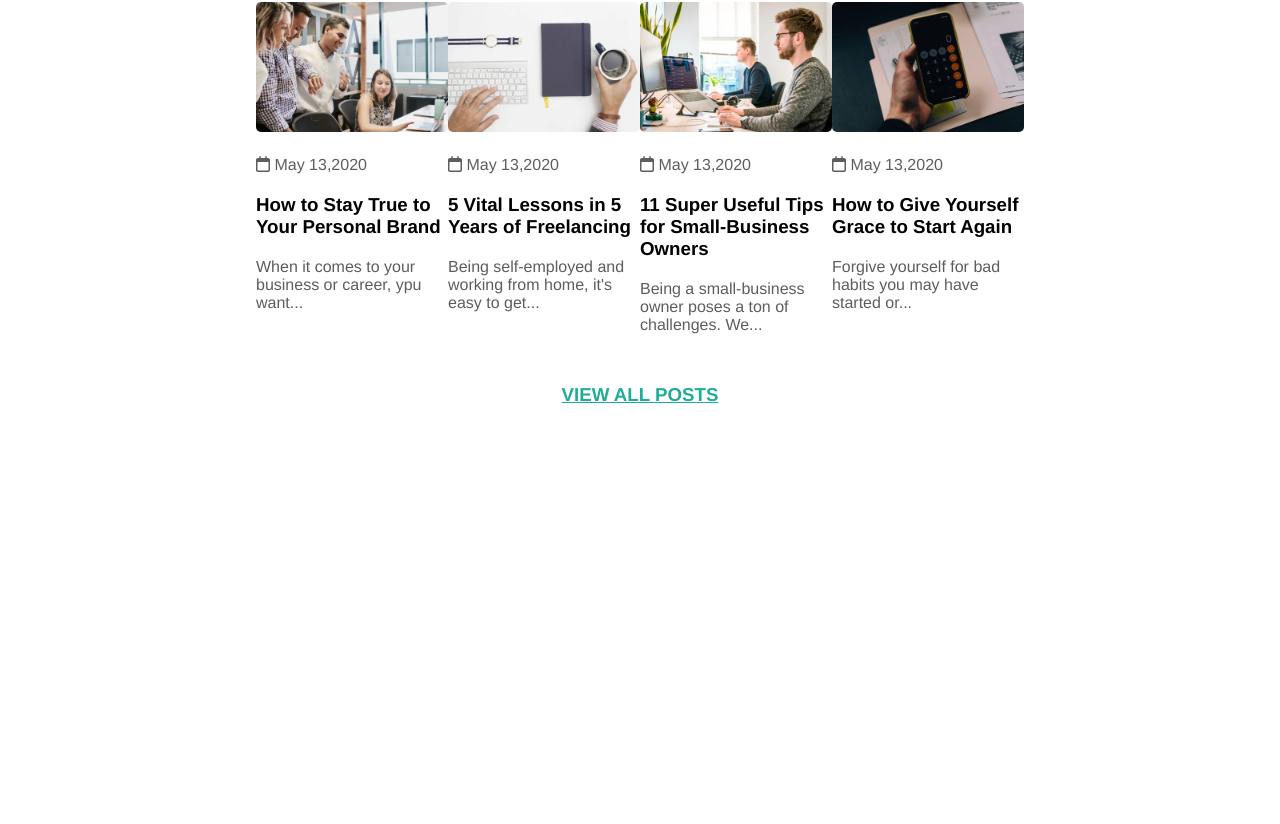
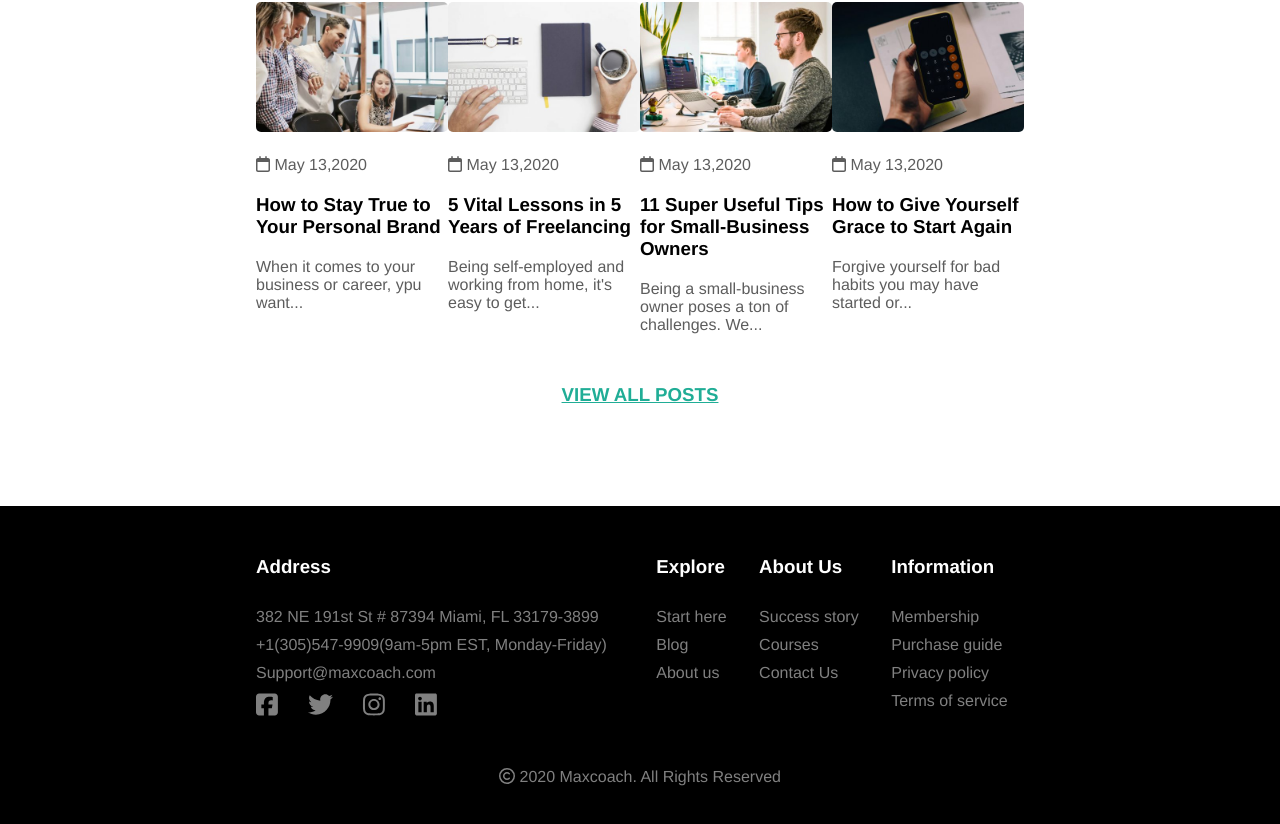
Before and after one commit to mouhcine15/proj-html-vuejs, a Vue app: page / in a window 1280 px wide. Shown: the part 5822-6646 px from the top of the page. Before the commit the page ends 6228 px from the top, so only its background shows below. Built offline with nearby package versions, Linux system fonts and the light colour scheme.

Commit message:
footer completo

```diff
--- a/src/App.vue
+++ b/src/App.vue
@@ -2,18 +2,21 @@
   <div id="app">
     <MyHeader/>
     <MyMain/>
+    <MyFooter/>
   </div>
 </template>
 
 <script>
 import MyHeader from './components/MyHeader.vue'
 import MyMain from './components/MyMain.vue'
+import MyFooter from './components/MyFooter.vue'
 
 export default {
   name: 'App',
   components: {
     MyHeader,
-    MyMain
+    MyMain,
+    MyFooter
 }
 }
 </script>
--- /dev/null
+++ b/src/components/MyFooter.vue
@@ -0,0 +1,230 @@
+<template>
+    <div class="section">
+        <div class="width-60-perc margin-auto pad-top-bot-50">
+            <div class="white just-between">
+                <div class="width-50-perc">
+                    <h3>Address</h3>
+                    <ul class="list-style-none pad-top-20 grey">
+                        <li class="pad-top-10" v-for="(item, i) in address" :key="i">
+                            {{item}}
+                        </li>
+                    </ul>
+                    <div class="pad-top-10 grey">
+                        <font-awesome-icon icon="fa-brands fa-facebook-square" class="icone"/>
+                        <font-awesome-icon icon="fa-brands fa-twitter" class="icone"/>
+                        <font-awesome-icon icon="fa-brands fa-instagram" class="icone"/>
+                        <font-awesome-icon icon="fa-brands fa-linkedin" class="icone"/>
+                    </div>
+                </div>
+                <div class="just-around width-50-perc">
+                    <div>
+                        <h3>Explore</h3>
+                        <ul class="list-style-none pad-top-20 grey">
+                            <li class="pad-top-10" v-for="(item, i) in explore" :key="i">
+                                {{item}}
+                            </li>
+                        </ul>
+                    </div>
+                    <div>
+                        <h3>About Us</h3>
+                        <ul class="list-style-none pad-top-20 grey">
+                            <li class="pad-top-10" v-for="(item, i) in about" :key="i">
+                                {{item}}
+                            </li>
+                        </ul>
+                    </div>
+                    <div>
+                        <h3>Information</h3>
+                        <ul class="list-style-none pad-top-20 grey">
+                            <li class="pad-top-10" v-for="(item, i) in information" :key="i">
+                                {{item}}
+                            </li>
+                        </ul>
+                    </div>
+                </div>
+            </div>
+            <div class="grey text-center pad-top-bot-50">
+                <font-awesome-icon icon="fa-regular fa-copyright" /> 2020 Maxcoach. All Rights Reserved
+            </div>
+        </div>
+    </div>
+</template>
+
+<script>
+
+export default {
+  name: 'RealStories',
+    data () {
+      return {
+            address: [
+                '382 NE 191st St # 87394 Miami, FL 33179-3899',
+                '+1(305)547-9909(9am-5pm EST, Monday-Friday)',
+                'Support@maxcoach.com'
+            ],
+            explore: [
+                'Start here',
+                'Blog',
+                'About us'
+            ],
+            about: [
+                'Success story',
+                'Courses',
+                'Contact Us'
+            ],
+            information: [
+                'Membership',
+                'Purchase guide',
+                'Privacy policy',
+                'Terms of service'
+            ],
+        }
+    }
+}
+</script>
+
+<!-- Add "scoped" attribute to limit CSS to this component only -->
+<style scoped lang="scss">
+    .icone {
+        font-size: 25px;
+        padding-right: 30px;
+    }
+   .section {
+        width: 100%;
+        margin-top: 100px;
+        background-color: black;
+    }
+
+// TEXT ALIGN
+    .text-center {
+        text-align: center;
+    }
+// TEXT DECORATION
+    .underline {
+        text-decoration: underline;
+    }
+
+// COLORI
+   .green {
+        color: rgb(32,173,150);
+   }
+   .grey {
+        color: grey;
+   }
+   .white {
+    color: white;
+   }
+
+// MARGINI-PADDING
+    .margin-auto {
+        margin: auto;
+    }
+    .margin-top-20 {
+        margin-top: 20px;
+    }
+    .margin-top-30 {
+        margin-top: 30px;
+    }
+    .margin-top-50 {
+        margin-top: 50px;
+    }
+    .margin-top-100 {
+        margin-top: 100px;
+    }
+    .padding-50 {
+        padding: 50px;
+    }
+    .pad-right-20 {
+        padding-left: 20px;
+    }
+    .pad-top-10 {
+        padding-top: 10px;
+    }
+    .pad-top-20 {
+        padding-top: 20px;
+    }
+    .pad-top-bot-50 {
+        padding: 50px 0;
+    }
+    .pad-bot {
+        padding-bottom: 30px;
+    }
+// WIDTH
+    .width-80 {
+        width: 80px;
+    }
+    .width-200 {
+        width: 260px;
+    }
+    .width-50-perc {
+        width: 50%;
+    }
+    .width-60-perc {
+        width: 60%;
+    }
+    .width-100-perc {
+        width: 100%;
+    }
+
+// FONT
+    .font-size-20 {
+        font-size: 20px;
+    }
+    .font-size-45 {
+        font-size: 45px;
+    }
+// FLEX
+    .just-start {
+        display: flex;
+        justify-content: flex-start;
+    }
+    .just-between {
+        display: flex;
+        justify-content: space-between;
+    }
+    .just-center {
+        display: flex;
+        justify-content: center;
+    }
+    .just-around {
+        display: flex;
+        justify-content: space-around;
+    }
+    .align-center {
+        display: flex;
+        align-items: center;
+    }
+    .wrap {
+        display: flex;
+        flex-wrap: wrap;
+    }
+    .flex-verticale {
+        display: flex;
+        flex-direction: column;
+        justify-content: flex-start;
+    }
+// DISPLAY
+    .disp-inline {
+        display: inline;
+    }
+    .disp-none {
+        display: none;
+    }
+// POSITION
+    .relative {
+        position: relative;
+    }
+    .absolute {
+        position: absolute;
+    }
+// BORDER RADIUS
+    .radius-5 {
+        border-radius: 5px;
+    }
+    .radius-50-perc {
+        border-radius: 50%;
+    }
+// LIST STILE
+    .list-style-none {
+        list-style-type: none;
+    }
+</style>
```
